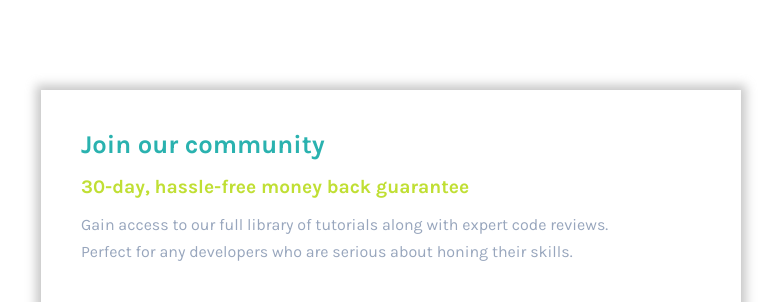
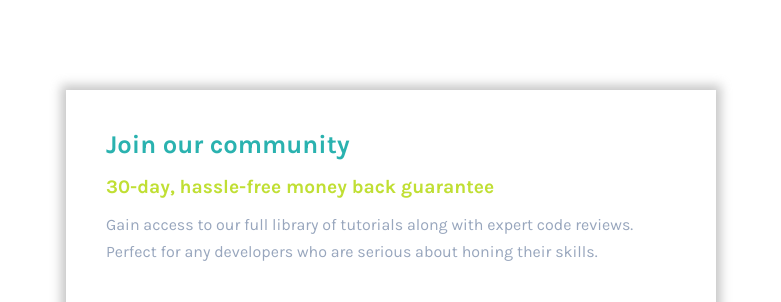
Before and after one commit to davidcid/single-price-grid-component-master, a plain HTML site: page index.html in a window 1280 px wide. Shown: the top 302 px of the page, without its empty margins (249-1030 px from the left). Drawn offline with Linux system fonts and the light colour scheme.

Commit message:
changed max-width

```diff
--- a/css/styles.scss
+++ b/css/styles.scss
@@ -41,7 +41,7 @@ h3 {
 
 .component {
   box-shadow: 0 0 10px 5px rgba(136, 136, 136, 0.472);
-  max-width: 700px;
+  max-width: 650px;
   margin: 90px auto;
   display: grid;
   grid-template-columns: 1fr 1fr;
```
Also changed, not shown: css/styles.css.
